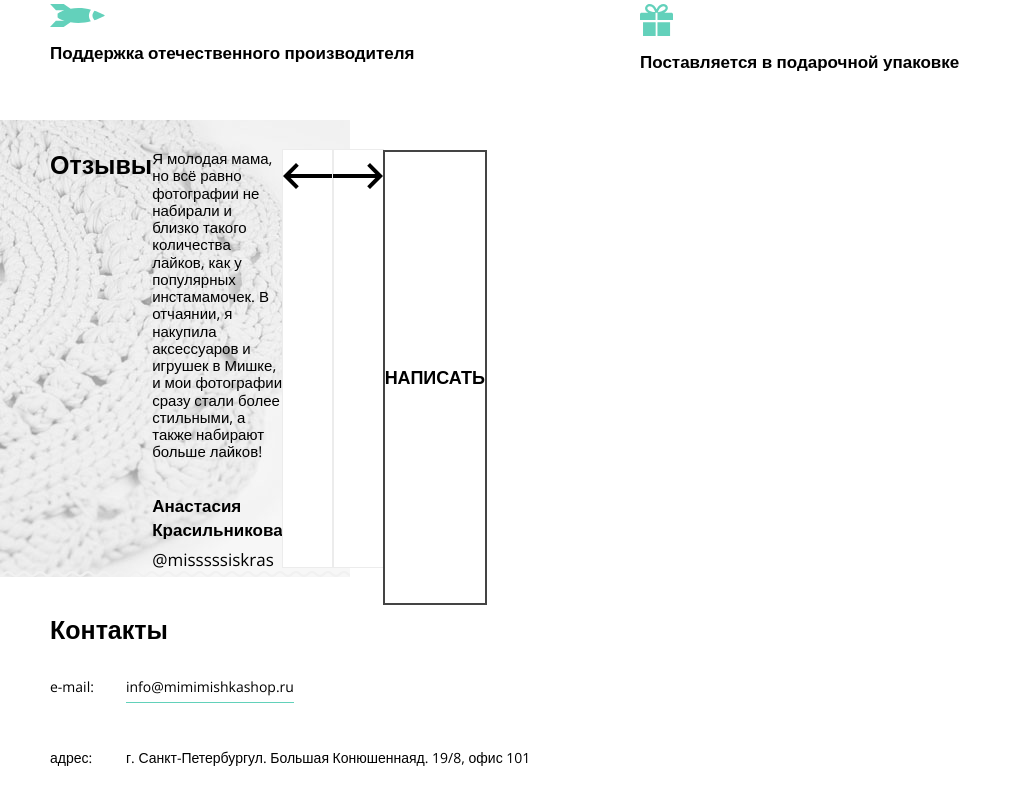
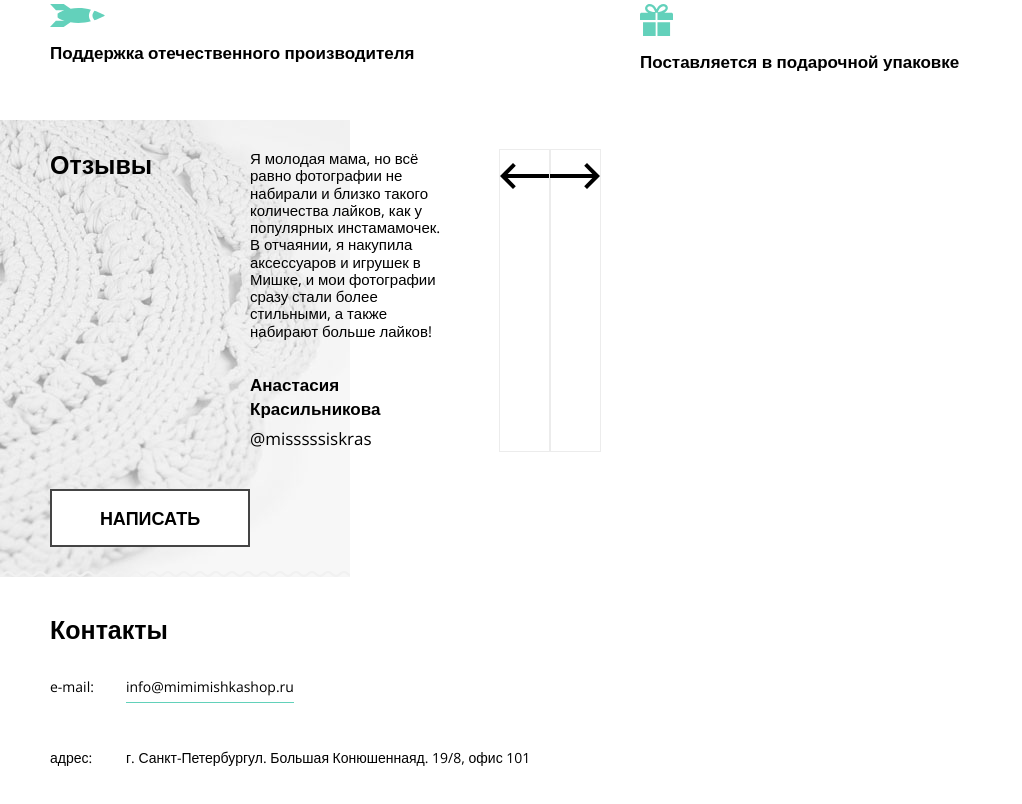
Before and after one commit to Nataliiy28/1811239-mishka-23, a website: page source/index.html in a window 1280 px wide. Shown: the part 1520-2324 px from the top of the page, without its empty margins (0-1022 px from the left). Drawn offline with nearby package versions, Linux system fonts and the light colour scheme; files that its build step writes are made by us from their sources.

Commit message:
сетки

```diff
--- a/source/sass/blocks/responses.scss
+++ b/source/sass/blocks/responses.scss
@@ -13,8 +13,9 @@
     height: 457px;
     display: grid;
     grid-template-columns: 1fr 1fr 1fr 1fr;
-    grid-column: 3/4;
+    grid-column: 4/4;
     grid-row: 3/4;
+    grid-template-columns: 200px 200px 200px;
 
   }
 }
```
